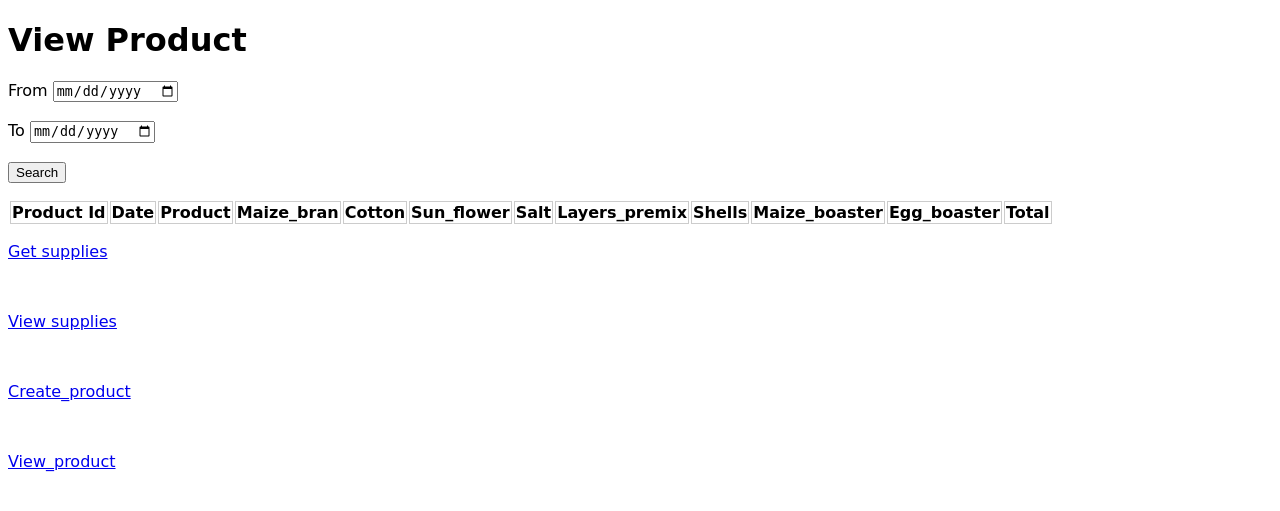
After one commit to jakobwamani/kamanyire, a Django app: page /view_product/ in a window 1280 px wide. The commit adds this page. Shown: the top 511 px of the page. Run offline with Django 3.2, Linux system fonts and the light colour scheme; data comes from the database, SQL or seed files in the repository; both versions use the stored data as it was after the commit; lists and menus that the app fills with data are empty.

Commit message:
progress_on_products

```diff
--- a/sts_project/profit_pen_app/admin.py
+++ b/sts_project/profit_pen_app/admin.py
@@ -1,6 +1,7 @@
 from django.contrib import admin
 
 # Register your models here.
-from .models import RawMaterial
+from .models import RawMaterial,Product
 
 admin.site.register(RawMaterial)
+admin.site.register(Product)
--- a/sts_project/profit_pen_app/templates/profit_pen_app/base.html
+++ b/sts_project/profit_pen_app/templates/profit_pen_app/base.html
@@ -37,6 +37,9 @@
             <a href="{% url 'get_supply' %}"><p>Get supplies</p></a><br/>
             <a href="{% url 'view_supplies' %}"><p>View supplies</p></a><br/>
             <a href="{% url 'create_products' %}"><p>Create_product</p></a><br/>
+            <a href="{% url 'view_products' %}"><p>View_product</p></a><br/>
+
+
 
 
         </div>
--- /dev/null
+++ b/sts_project/profit_pen_app/templates/profit_pen_app/view_product.html
@@ -0,0 +1,68 @@
+
+{% extends 'base.html' %}
+{% load supply_extras %}
+{% block title_block %}
+View Products
+{% endblock %}
+
+{% block body_block %}
+<h1>View Product</h1>
+    <form action="{% url 'view_products' %}" method="get">
+                <!-- <label>Childid</label>
+                <input name="child" type="text" required placeholder="Childid..."><br/><br/> -->
+                <label>From</label>
+                <input name="start_date" type="date" ><br/><br/>
+                <labe>To</labe>
+                <input name="end_date" type="date" ><br/><br/>
+                <input type="submit" name="submit" value="Search"/>
+    </form>
+
+     <table style="border:1px">
+                    <ul>
+
+                    <tr>
+                        <th>Product Id</th>
+                        <th>Date</th>
+                        <th>Product</th>
+                        <th>Maize_bran</th>
+                        <th>Cotton</th>
+                        <th>Sun_flower</th>
+                        <th>Salt</th>
+                        <th>Layers_premix</th>
+                        <th>Shells</th>
+                        <th>Maize_boaster</th>
+                        <th>Egg_boaster</th>
+                        <th>Total</th>
+                        <!-- <th>Cost of Supply</th>
+                        <th>Pricing</th>
+                        <th>Update</th>
+                        <th>Delete</th>
+ -->
+
+                    </tr>
+                    {% for product in products %}
+                    <tr>
+                        <td>{{ product.id}} </td>
+                        <td>{{ product.date}} </td>
+                        <td>{{ product.product }}</td>
+                        <td>{{ product.maize_bran }}</td>
+                        <td>{{ product.cotton }}</td>
+                        <td>{{ product.sun_flower }}</td>
+                        <td>{{ product.salt }}</td>
+<!--                         <td>{{ amount|work_on_amount:supply }} </td>
+ -->
+                        <td>{{ product.layers_premix }} </td>
+                        <td>{{ product.shells }} </td>
+                        <td>{{ product.maize_boaster }} </td>
+                        <td>{{ product.egg_boaster }} </td>
+<!--                         <td>{{ cost_of_supply|work_on_the_full_amount:supply }} </td>
+ -->                        <!-- <td>{{ supply.pricing }} </td> -->
+                        <td><a href="update_supply/?id={{ product.id }}">Update</a></td>
+                        <td><a href="delete_supply/?id={{ product.id }}">Delete</a></td>
+
+                    </tr>
+                    {% endfor %}
+
+                </table>
+
+{% endblock %}
--- a/sts_project/profit_pen_app/urls.py
+++ b/sts_project/profit_pen_app/urls.py
@@ -10,7 +10,9 @@ urlpatterns = [
     path('view_supply',views.viewing_supply , name = 'view_supplies'),
     path('update_supply/',views.updating_supply , name = 'update_supplies'),
     path('delete_supply/',views.delete_supply , name = 'delete_supplies'),
-    path('create_product/',views.create_product , name = 'create_products')
+    path('create_product/',views.create_product , name = 'create_products'),
+    path('view_product/',views.viewing_product , name = 'view_products')
+
 
 
 
--- a/sts_project/profit_pen_app/views.py
+++ b/sts_project/profit_pen_app/views.py
@@ -1,5 +1,5 @@
 from django.shortcuts import render
-from profit_pen_app.models import RawMaterial
+from profit_pen_app.models import RawMaterial,Product
 from profit_pen_app.forms  import RawMaterialForm ,ProductForm
 from django.http import HttpResponse
 from django.shortcuts import redirect
@@ -84,3 +84,15 @@ def create_product(request):
 	context['form'] = form
 
 	return render(request,"product.html",context)
+
+def viewing_product(request):
+   	#get the date from the user
+	start_date = request.GET.get('start_date')
+	end_date = request.GET.get('end_date')
+
+	# run a query to get all the supplies on that date
+	products = Product.objects.filter(date__range=[start_date, end_date])
+
+	print(type(products))
+
+	return render(request, "view_product.html", {'products':products})
```
Also changed, not shown: README.md, sts_project/db.sqlite3, sts_project/profit_pen_app/migrations/0005_product.py (added).
